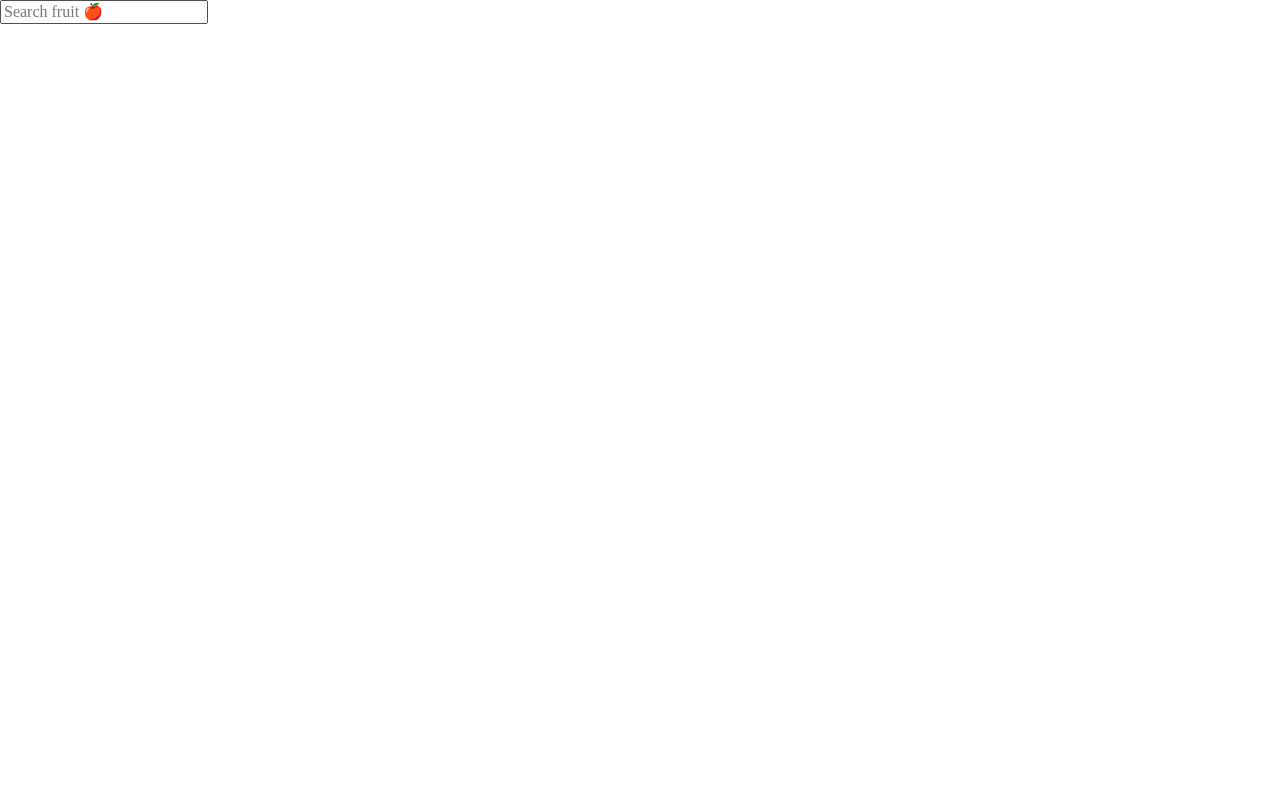
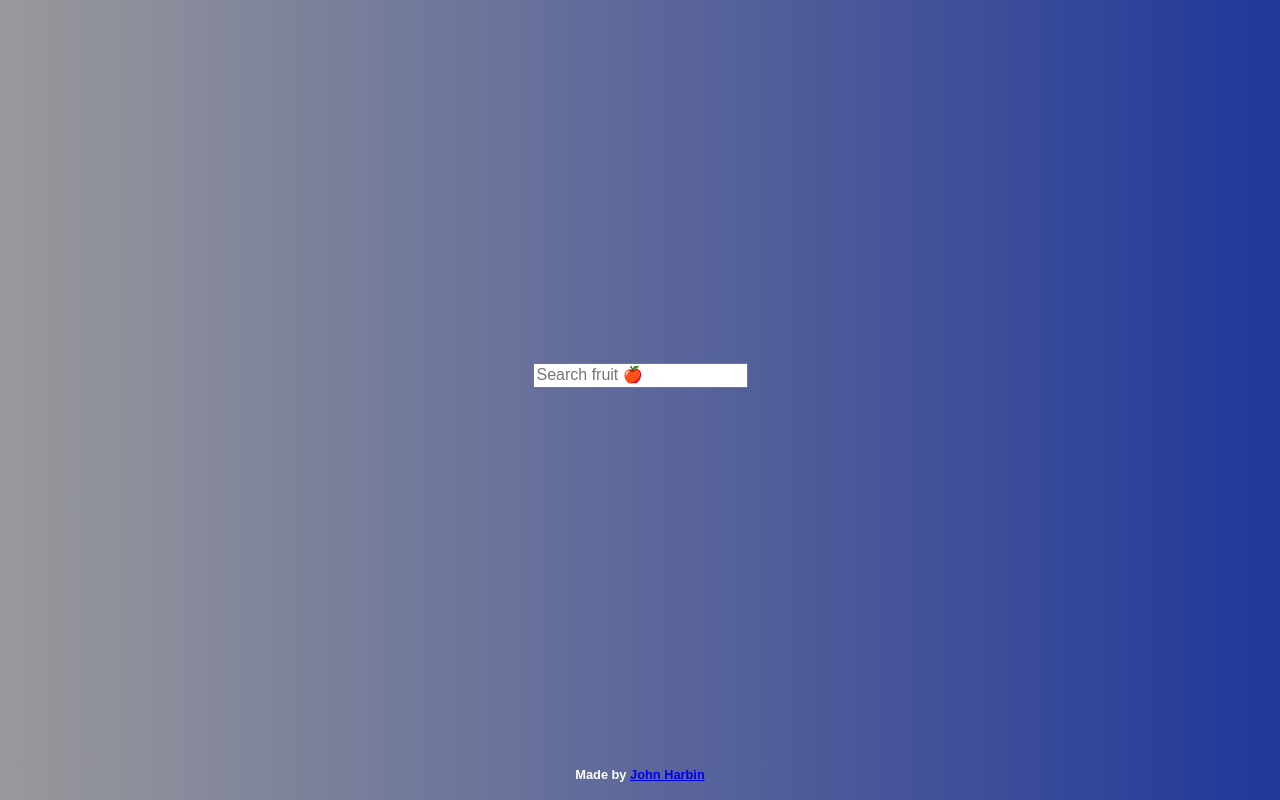
Before and after one commit to jaharbin08/fruit-search, a plain HTML site: page starter_code/index.html in a window 1280 px wide. Drawn offline with nearby package versions, Linux system fonts and the light colour scheme.

Commit message:
update js for google search and update css

```diff
--- a/starter_code/index.html
+++ b/starter_code/index.html
@@ -10,7 +10,7 @@
     <link rel="stylesheet" href="./style.css" />
   </head>
   <body>
-    <!-- partial:index.partial.html -->
+    <main>
       <div class="search-container">
         <input
           type="search"
@@ -19,10 +19,15 @@
           list="suggestions"
           placeholder="Search fruit 🍎"
         />
-      <!-- <button id="submit">Search</button> -->
         <datalist class="suggestions" id="suggestions"> </datalist>
       </div>
-    <!-- partial -->
+    </main>
+    <footer>
+      <h4>
+        Made by
+        <a href="https://github.com/jaharbin08" target="_blank">John Harbin</a>
+      </h4>
+    </footer>
     <script src="./script.js"></script>
   </body>
 </html>
--- a/starter_code/script.js
+++ b/starter_code/script.js
@@ -115,5 +115,10 @@ input.addEventListener("keyup", searchHandler);
 suggestions.addEventListener("click", useSuggestion);
 input.addEventListener("change", (e) => {
   e.preventDefault();
-  window.location.href = `https://www.google.com/search?q=${input.value}`;
+  if (e.target.value === "") return;
+  fruit.filter((el) =>
+    el.toLowerCase() === e.target.value.toLowerCase()
+      ? (window.location.href = `https://www.google.com/search?q=${el}`)
+      : null
+  );
 });
--- a/starter_code/style.css
+++ b/starter_code/style.css
@@ -2,12 +2,37 @@
   box-sizing: border-box;
 }
 
-:focus {
-  /* TODO */
+input:focus {
+  outline: double #1020aa 0.2em;
 }
 
 body {
-  /* TODO */
+  display: flex;
+  justify-content: center;
+  align-items: center;
+  height: 100vh;
+  margin: 0;
+  font-family: Arial, sans-serif;
+  background: linear-gradient(90deg, #99999b, #213799);
+  flex-direction: column;
+}
+
+main {
+  display: flex;
+  flex-direction: column;
+  align-items: center;
+  justify-content: center;
+  flex: 1;
+  width: 100%;
+  max-width: 400px;
+  padding: 20px;
+  color: white;
+}
+
+footer {
+  flex: 0;
+  color: white;
+  font-size: 0.8em;
 }
 
 input {
@@ -15,32 +40,6 @@ input {
 }
 
 .search-container {
-  /* TODO */
+  justify-content: center;
+  align-content: center;
 }
-.search-container input,
-.search-container .suggestions {
-  /* TODO */
-}
-.search-container input {
-  /* TODO */
-}
-.search-container .suggestions {
-  /* TODO */
-}
-
-ul {
-  /* TODO */
-}
-ul.has-suggestions {
-  /* TODO */
-}
-ul li {
-  /* TODO */
-}
-ul li:hover {
-  /* TODO */
-}
-
-input {
-  /* TODO */
-}
```
Lines whose indentation alone changed are shown as unchanged.
